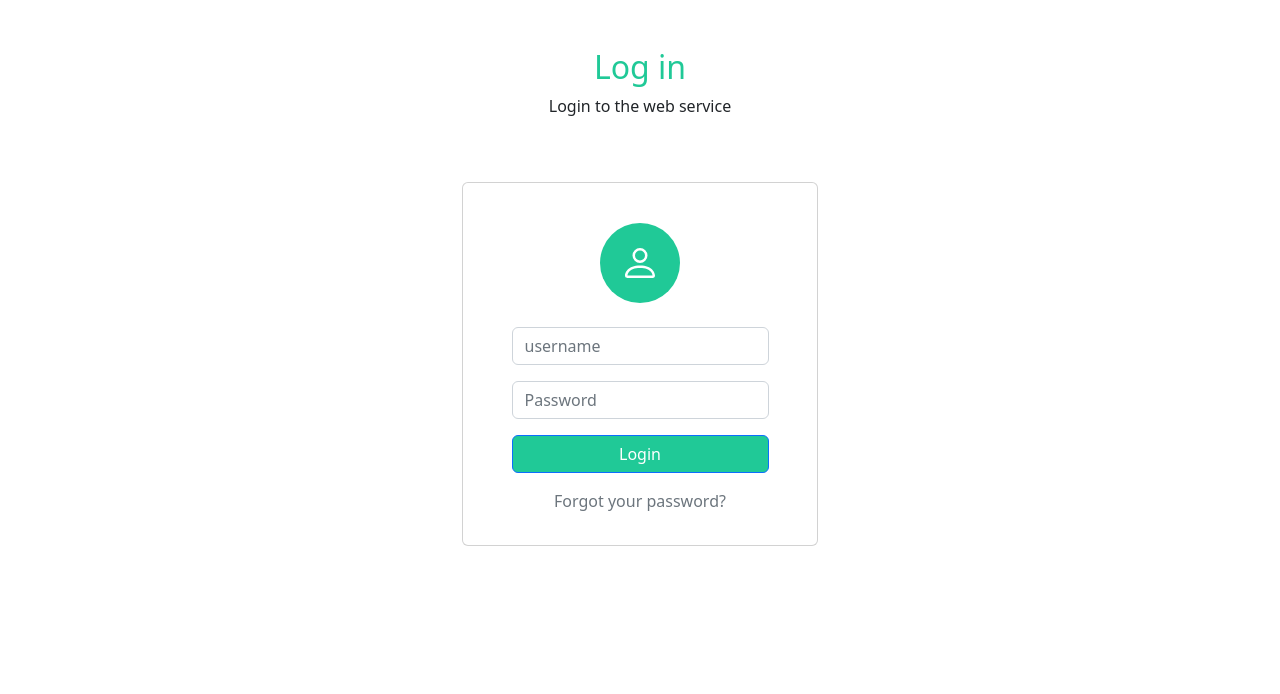
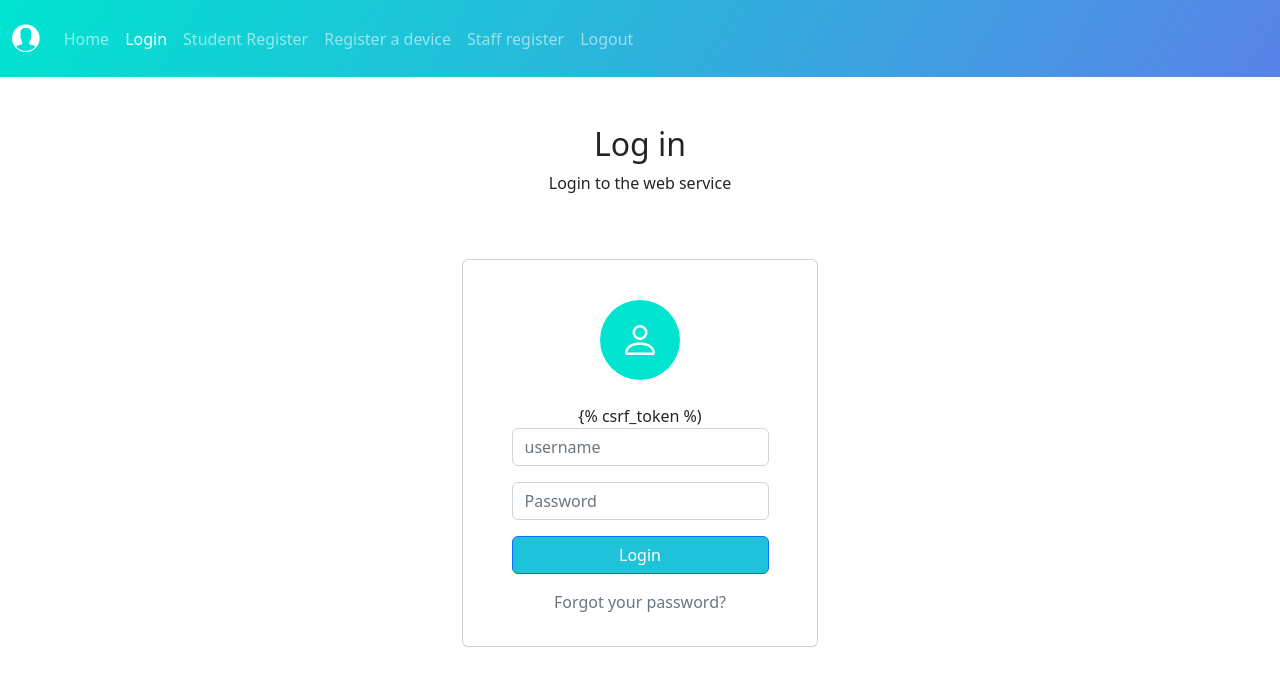
Before and after one commit to SaiyanSai/REMAN, a Django app: page /reman/login/ in a window 1280 px wide. Shown: the top 694 px of the page. Run offline with Django 4.2, Linux system fonts and the light colour scheme.

Commit message:
Update login.html

```diff
--- a/resourcemanager/templates/login.html
+++ b/resourcemanager/templates/login.html
@@ -4,32 +4,49 @@
 <head>
     <meta charset="utf-8">
     <meta name="viewport" content="width=device-width, initial-scale=1.0, shrink-to-fit=no">
-    <title>Untitled</title>
+    <title>login with navbar</title>
     <link rel="stylesheet" href="https://cdn.jsdelivr.net/npm/bootstrap@5.2.2/dist/css/bootstrap.min.css">
-    <link rel="stylesheet" href="https://cdn.statically.io/gh/SaiyanSai/REMAN/master/resourcemanager/templates/assets/css/Login-Form-Basic-icons.css">
+    <link rel="stylesheet" href="https://cdnjs.cloudflare.com/ajax/libs/ionicons/2.0.1/css/ionicons.min.css">
+    <link rel="stylesheet" href="assets/css/gradient-navbar-styles.css">
+    <link rel="stylesheet" href="assets/css/gradient-navbar.css">
+    <link rel="stylesheet" href="assets/css/Login-Form-Basic-icons.css">
 </head>
 
 <body>
+    <nav class="navbar navbar-dark navbar-expand-md" id="app-navbar">
+        <div class="container-fluid"><a class="navbar-brand" href="#"><i class="icon ion-ios-contact" id="brand-logo"></i></a><button data-bs-toggle="collapse" class="navbar-toggler" data-bs-target="#navcol-1"><span class="visually-hidden">Toggle navigation</span><span class="navbar-toggler-icon"></span></button>
+            <div class="collapse navbar-collapse" id="navcol-1">
+                <ul class="navbar-nav ml-auto">
+                    <li class="nav-item"><a class="nav-link" href="{% url 'index' %}">Home</a></li>
+                    <li class="nav-item"><a class="nav-link active" href="{% url 'login' %}">Login</a></li>
+                    <li class="nav-item"><a class="nav-link" href="{% url 'studentregister' %}">Student Register</a></li>
+                    <li class="nav-item"><a class="nav-link" href="{% url 'device_register' %}">Register a device</a></li>
+                    <li class="nav-item"><a class="nav-link" href="{% url 'staffregister' %}">Staff register</a></li>
+                    <li class="nav-item"><a class="nav-link" href="#{% url 'logout' %}">Logout</a></li>
+                </ul>
+            </div>
+        </div>
+    </nav>
     <section class="position-relative py-4 py-xl-5">
         <div class="container">
             <div class="row mb-5">
                 <div class="col-md-8 col-xl-6 text-center mx-auto">
-                    <h2 style="color: var(--bs-teal);">Log in</h2>
+                    <h2>Log in</h2>
                     <p class="w-lg-50">Login to the web service</p>
                 </div>
             </div>
-            <div class="row d-flex justify-content-center" style="color: var(--bs-teal);">
+            <div class="row d-flex justify-content-center">
                 <div class="col-md-6 col-xl-4">
                     <div class="card mb-5">
                         <div class="card-body d-flex flex-column align-items-center">
-                            <div class="bs-icon-xl bs-icon-circle bs-icon-primary bs-icon my-4" style="background: var(--bs-teal);"><svg xmlns="http://www.w3.org/2000/svg" width="1em" height="1em" fill="currentColor" viewBox="0 0 16 16" class="bi bi-person">
+                            <div class="bs-icon-xl bs-icon-circle bs-icon-primary bs-icon my-4" style="background: rgb(1,228,208);"><svg xmlns="http://www.w3.org/2000/svg" width="1em" height="1em" fill="currentColor" viewBox="0 0 16 16" class="bi bi-person">
                                     <path d="M8 8a3 3 0 1 0 0-6 3 3 0 0 0 0 6zm2-3a2 2 0 1 1-4 0 2 2 0 0 1 4 0zm4 8c0 1-1 1-1 1H3s-1 0-1-1 1-4 6-4 6 3 6 4zm-1-.004c-.001-.246-.154-.986-.832-1.664C11.516 10.68 10.289 10 8 10c-2.29 0-3.516.68-4.168 1.332-.678.678-.83 1.418-.832 1.664h10z"></path>
                                 </svg></div>
-                            <form class="text-center" action="{% url 'login' %}" method="post">
-                                {%csrf_token%}
+                            <form class="text-center" method="post" action="{% url 'login' %}">
+                                {% csrf_token %)
                                 <div class="mb-3"><input class="form-control" type="text" id="username" name="username" placeholder="username"></div>
                                 <div class="mb-3"><input class="form-control" type="password" id="psw" name="psw" placeholder="Password"></div>
-                                <div class="mb-3"><button class="btn btn-primary d-block w-100" type="submit" style="background: var(--bs-teal);">Login</button></div>
+                                <div class="mb-3"><button class="btn btn-primary d-block w-100" type="submit" style="background: rgb(31,195,217);">Login</button></div>
                                 <p class="text-muted">Forgot your password?</p>
                             </form>
                         </div>
```
